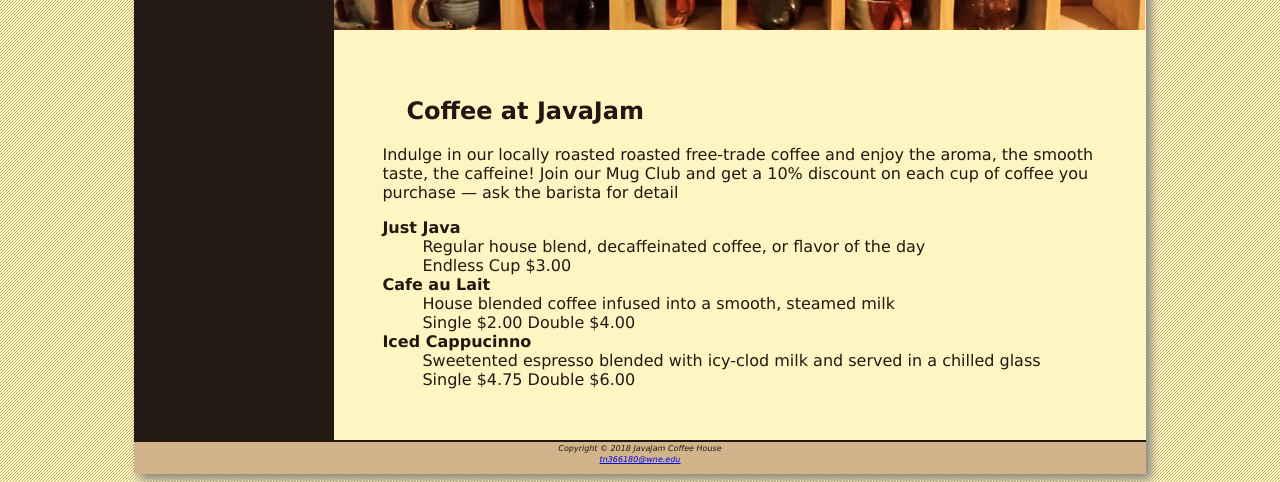
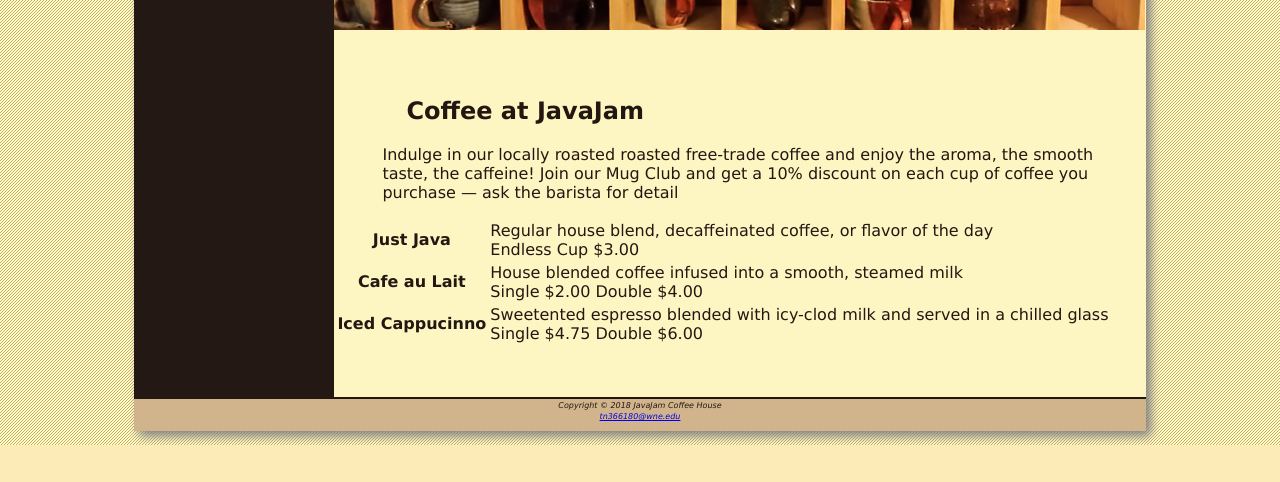
Before and after one commit to tmnguyen98/javajam, a plain HTML site: page menu.html in a window 1280 px wide. Shown: the part 355-837 px from the top of the page. After the commit the page ends 800 px from the top, so only its background shows below. Drawn offline with Linux system fonts and the light colour scheme.

Commit message:
Initialize table view for menu.html

```diff
--- a/menu.html
+++ b/menu.html
@@ -28,27 +28,24 @@
             <p>Indulge in our locally roasted roasted free-trade coffee and enjoy the aroma, the smooth taste, the
                 caffeine! Join our Mug Club and get a 10% discount on each cup of coffee you purchase &mdash; ask the
                 barista for detail</p>
-            <dt>
-                <strong>Just Java</strong>
-            <dd>
-                Regular house blend, decaffeinated coffee, or flavor of the day <br>
-                Endless Cup $3.00
-            </dd>
-            </dt>
-            <dt>
-                <strong>Cafe au Lait</strong>
-            <dd>
-                House blended coffee infused into a smooth, steamed milk <br>
-                Single $2.00 Double $4.00
-            </dd>
-            </dt>
-            <dt>
-                <strong>Iced Cappucinno</strong>
-            <dd>
-                Sweetented espresso blended with icy-clod milk and served in a chilled glass <br>
-                Single $4.75 Double $6.00
-            </dd>
-            </dt>
+
+            <table>
+                <tr>
+                    <th>Just Java</th>
+                    <td>Regular house blend, decaffeinated coffee, or flavor of the day <br>
+                        Endless Cup $3.00</td>
+                </tr>
+                <tr>
+                    <th>Cafe au Lait</th>
+                    <td>House blended coffee infused into a smooth, steamed milk <br>
+                        Single $2.00 Double $4.00</td>
+                </tr>
+                <tr>
+                    <th>Iced Cappucinno</th>
+                    <td>Sweetented espresso blended with icy-clod milk and served in a chilled glass <br>
+                        Single $4.75 Double $6.00</td>
+                </tr>
+            </table>
             <br>
         </main>
         <footer>
```
